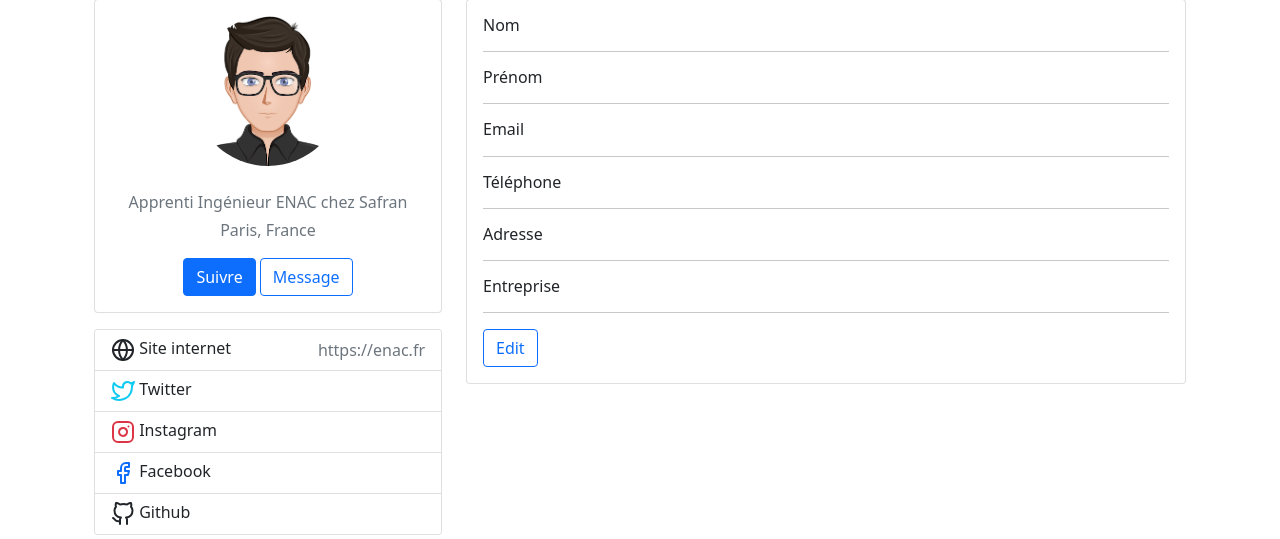
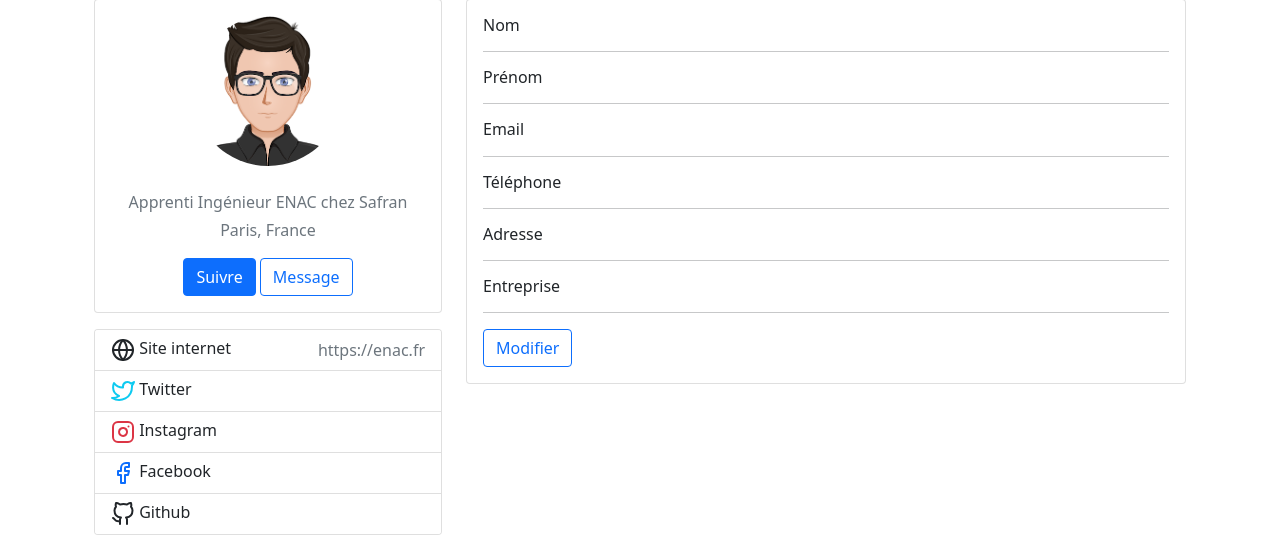
Before and after one commit to YoseAure/Projet-web, a Flask app: template templates/account.html in a window 1280 px wide. Shown: the part 105-644 px from the top of the page. Run offline with Flask 3, Linux system fonts and the light colour scheme; the template is opened without the code that fills it, so the values that code supplies are empty; some libraries are stand-ins or nearby versions.

Commit message:
change edit to modifier in account page

```diff
--- a/templates/account.html
+++ b/templates/account.html
@@ -147,7 +147,7 @@
                             <div class="row">
                                 <div class="col-sm-12">
                                     <a class="btn btn-outline-primary "
-                                        href="{{url_for('edit_profile')}} ">Edit</a>
+                                        href="{{url_for('edit_profile')}} ">Modifier</a>
                                 </div>
                             </div>
                         </div>
```
